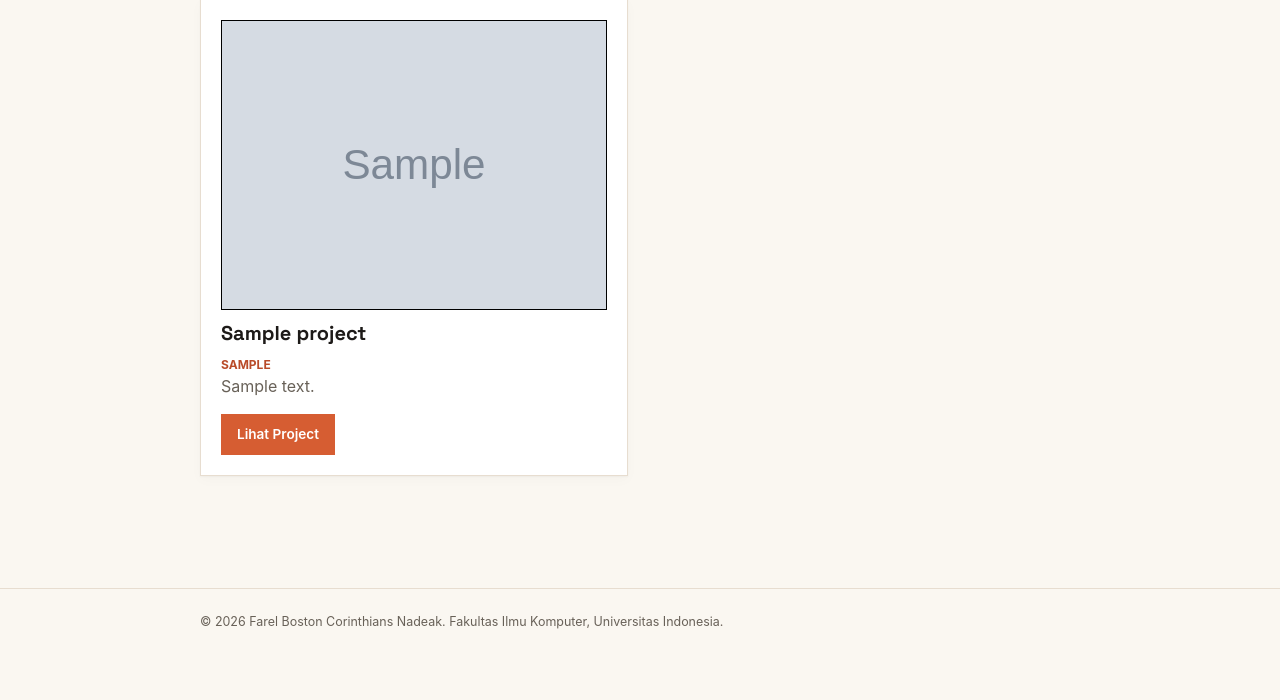
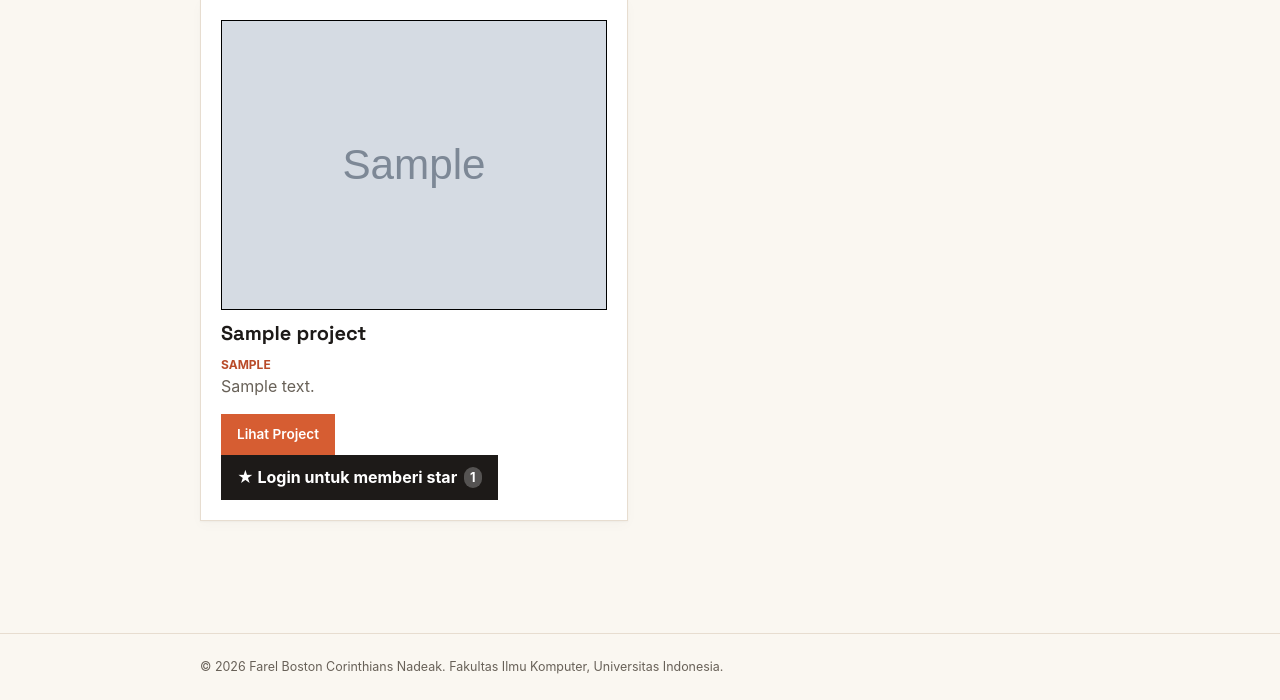
Before and after one commit to farelbostonc/myportofolio, a Django app: page /projects/ in a window 1280 px wide. Shown: the part 336-1036 px from the top of the page. Before the commit the page ends 965 px from the top, so only its background shows below. Run offline with Django 5.2, Linux system fonts and the light colour scheme; tables that the repository leaves empty hold one stand-in row (values such as "Sample post"); grey boxes marked "Sample" are stand-in pictures.

Commit message:
Lengkapi star dan batasi data API

```diff
--- a/main/views.py
+++ b/main/views.py
@@ -7,7 +7,6 @@ from django.contrib.auth.forms import AuthenticationForm, UserCreationForm
 from django.contrib.auth.decorators import login_required
 from django.core.exceptions import PermissionDenied
 from django.db.models import Count
-from django.http import JsonResponse
 from django.views.decorators.http import require_POST
 
 from main.forms import EducationForm, ExperienceForm, ProjectForm
@@ -153,21 +152,32 @@ def edit_project(request, project_id):
     return render(request, "projects_form.html", context)
 
 def show_projects(request):
-    json_response = get_projects_json(request)
-    projects = serializers.deserialize(
-        "json",
-        json_response.content.decode("utf-8"),
-    )
-    projects = [project.object for project in projects]
     title_query = request.GET.get("title", "").strip()
 
+    projects = Project.objects.annotate(
+        star_count=Count("starred_by", distinct=True)
+    )
+    if title_query:
+        projects = projects.filter(title__icontains=title_query)
+
+    starred_ids = set()
+    if request.user.is_authenticated:
+        starred_ids = set(
+            Project.objects.filter(starred_by=request.user)
+            .values_list("id", flat=True)
+        )
+
+    project_list = list(projects)
+    for project in project_list:
+        project.is_starred = project.id in starred_ids
+
     context = {
-    "name": "Farel Boston Corinthians Nadeak",
-    "project_list": projects,
-    "title_query": title_query,
-    "is_editor": (
-        request.user.is_authenticated
-        and request.user.groups.filter(name="Editor").exists()
+        "name": "Farel Boston Corinthians Nadeak",
+        "project_list": project_list,
+        "title_query": title_query,
+        "is_editor": (
+            request.user.is_authenticated
+            and request.user.groups.filter(name="Editor").exists()
         ),
     }
     return render(request, "project.html", context)
@@ -180,7 +190,16 @@ def get_projects_json(request):
         projects = projects.filter(title__icontains=title_query)
 
     projects_json = serializers.serialize(
-    "json", projects, use_natural_foreign_keys=True)
+    "json",
+    projects,
+    fields=(
+        "title",
+        "description",
+        "tech_stack",
+        "project_url",
+        "project_image_url",
+        ),
+    )
     return HttpResponse(projects_json, content_type="application/json")
 
 @role_required(owner_only=True)
@@ -229,15 +248,13 @@ def logout_user(request):
 
 # Tanpa cek is_superuser: semua akun yang sudah login boleh memberi star
 @login_required(login_url="/login/")
+@require_POST
 def toggle_star(request, project_id):
     project = get_object_or_404(Project, pk=project_id)
 
-    if request.method == "POST":
-        # Kalau akun ini sudah pernah memberi star, batalkan star-nya.
-        # Kalau belum, tambahkan star.
-        if request.user in project.starred_by.all():
-            project.starred_by.remove(request.user)
-        else:
-            project.starred_by.add(request.user)
+    if project.starred_by.filter(pk=request.user.pk).exists():
+        project.starred_by.remove(request.user)
+    else:
+        project.starred_by.add(request.user)
 
     return redirect("main:show_projects")
--- a/templates/components/project_star.html
+++ b/templates/components/project_star.html
@@ -1,10 +1,18 @@
-<form method="post" action="{% url 'main:toggle_star' project.id %}" class="star-form">
-    {% csrf_token %}
-    <button type="submit"
-            class="button button-star{% if user in project.starred_by.all %} is-starred{% endif %}"
-            title="{% if project.starred_by.all %}Dibintangi oleh {{ project.starred_by.all|join:', ' }}{% else %}Jadilah yang pertama memberi star{% endif %}">
-        <span aria-hidden="true">★</span>
-        {% if user in project.starred_by.all %}Unstar{% else %}Star{% endif %}
-        <span class="star-count">{{ project.starred_by.count }}</span>
-    </button>
-</form>
+<div class="star-form">
+    {% if user.is_authenticated %}
+        <form method="post" action="{% url 'main:toggle_star' project.id %}">
+            {% csrf_token %}
+            <button type="submit"
+                    class="button button-star{% if project.is_starred %} is-starred{% endif %}">
+                <span aria-hidden="true">★</span>
+                {% if project.is_starred %}Batalkan star{% else %}Beri star{% endif %}
+                <span class="star-count">{{ project.star_count }}</span>
+            </button>
+        </form>
+    {% else %}
+        <a href="{% url 'main:login' %}" class="button button-star">
+            ★ Login untuk memberi star
+            <span class="star-count">{{ project.star_count }}</span>
+        </a>
+    {% endif %}
+</div>
--- a/templates/project.html
+++ b/templates/project.html
@@ -55,6 +55,7 @@
                                     {% endif %}
                                 </div>
                             </div>
+                            {% include "components/project_star.html" with project=project %}
                         </article>
                     {% empty %}
                         {% if title_query %}
```
